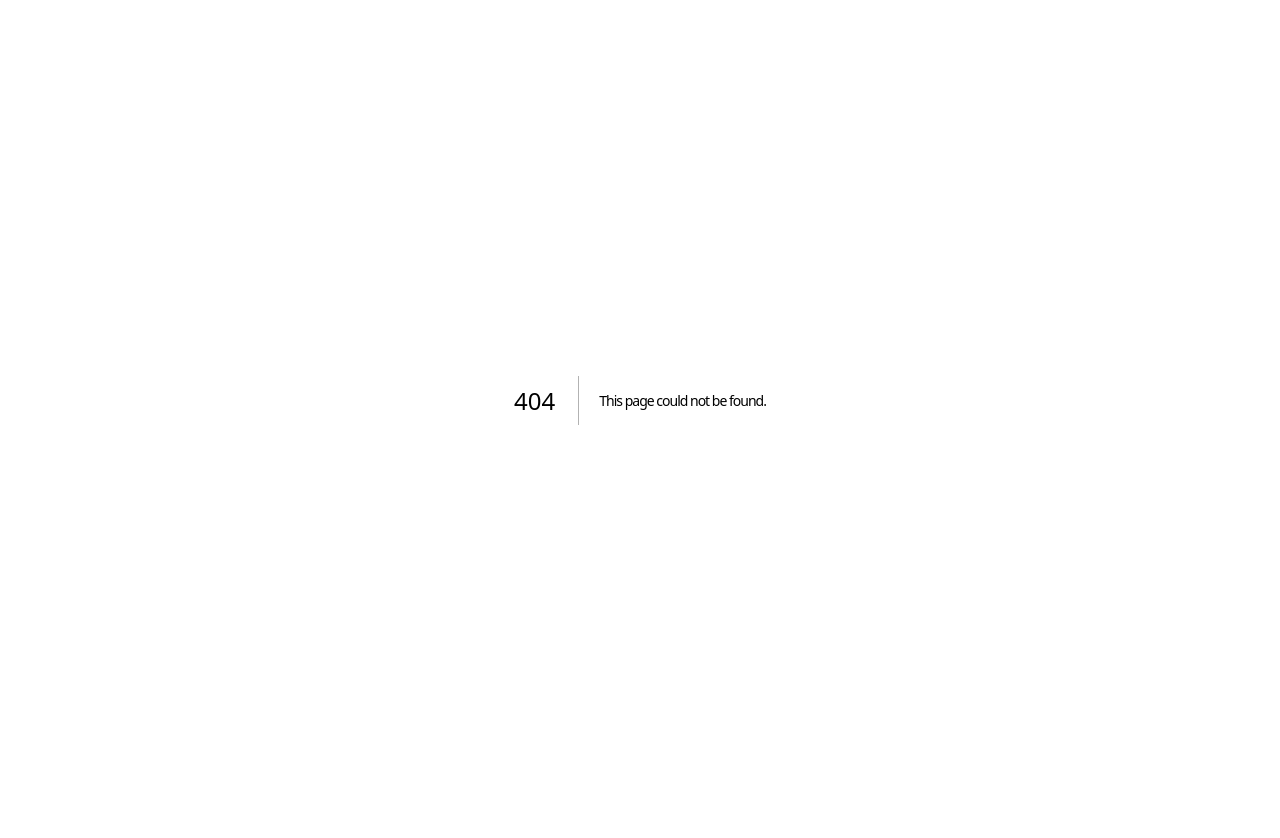
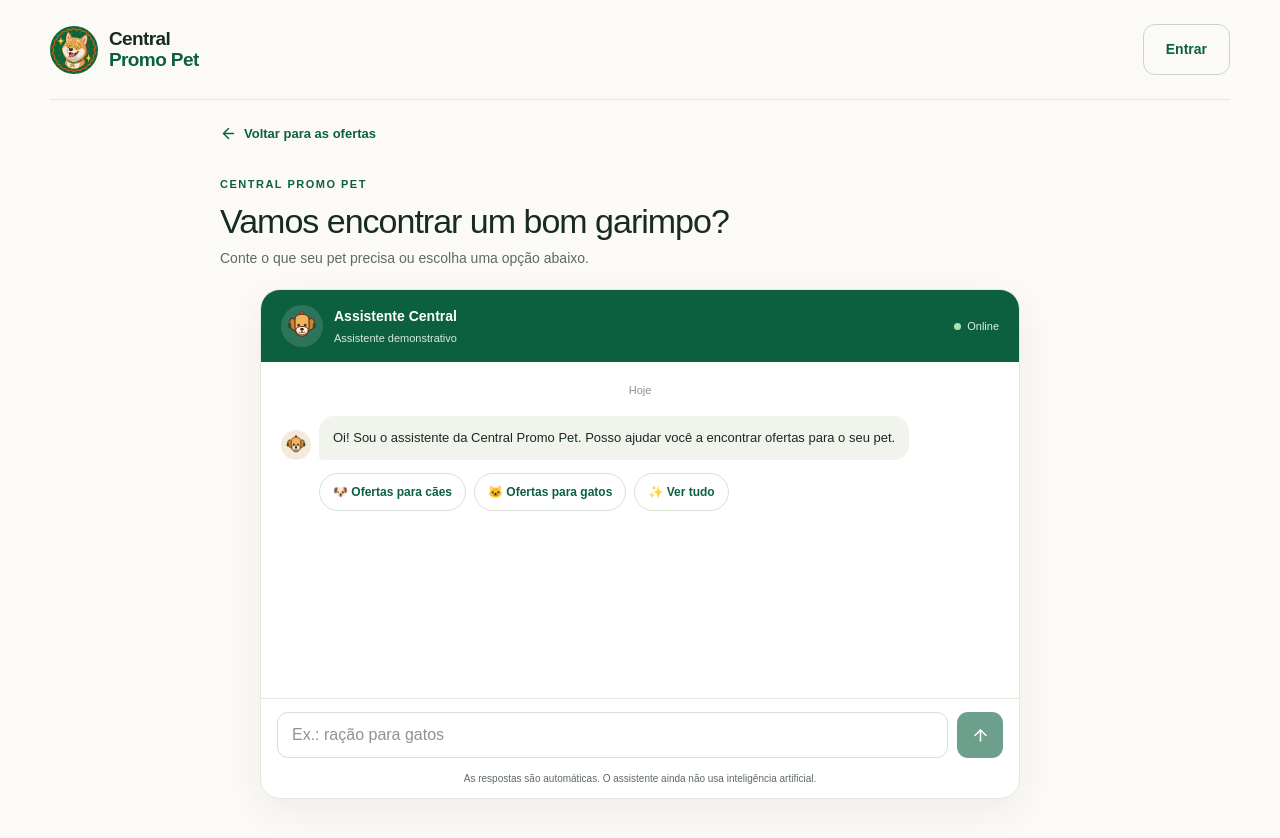
Before and after one commit to ltreven/centralpromopet, a Next.js app in the folder apps/centralpromopet-web/: page /chat in a window 1280 px wide. Before the commit this address had no page. Shown: the top 838 px of the page. Before the commit the page ends 800 px from the top, so only its background shows below. Built offline with nearby package versions, Linux system fonts and the light colour scheme; no server answers.

Commit message:
feat: add dedicated pet chat and refresh seed images

```diff
--- /dev/null
+++ b/apps/centralpromopet-web/app/chat/page.tsx
@@ -0,0 +1,15 @@
+import Link from 'next/link';
+import { ArrowLeft } from 'lucide-react';
+import { ChatScreen } from '@/components/chatbot';
+import { SiteHeader } from '@/components/site-header';
+
+export default function ChatPage() {
+  return <>
+    <SiteHeader />
+    <main className="chat-page container">
+      <Link href="/" className="chat-back"><ArrowLeft size={17} /> Voltar para as ofertas</Link>
+      <div className="chat-page-heading"><span className="eyebrow">CENTRAL PROMO PET</span><h1>Vamos encontrar um bom garimpo?</h1><p>Conte o que seu pet precisa ou escolha uma opção abaixo.</p></div>
+      <ChatScreen />
+    </main>
+  </>;
+}
--- a/apps/centralpromopet-web/app/globals.css
+++ b/apps/centralpromopet-web/app/globals.css
@@ -113,7 +113,6 @@ h2 { font-size: 32px; line-height: 1.2; letter-spacing: -1px; margin-block: 10px
   .site-footer > span:first-of-type { display: none; }
 }
 @media (max-width: 600px) {
-  .nav-offers { display: none; }
   .hero { grid-template-columns: 1fr; gap: 32px; }
   .hero h1 { font-size: 54px; }
   .hero-art { max-width: 300px; margin: 0 auto; }
@@ -175,25 +174,38 @@ h2 { font-size: 32px; line-height: 1.2; letter-spacing: -1px; margin-block: 10px
 .community { padding: 30px 38px; }
 .community h2 { font-size: 25px; }
 .community p { max-width: 520px; }
-.chatbot { position: fixed; z-index: 50; right: 24px; bottom: 22px; display: flex; flex-direction: column; align-items: flex-end; gap: 12px; }
-.chat-launcher { display: inline-flex; align-items: center; gap: 9px; min-height: 52px; padding: 0 18px; border: 0; border-radius: 999px; background: var(--green); color: white; font-weight: 750; box-shadow: 0 10px 28px #183b2533; }
-.chat-panel { width: min(370px, calc(100vw - 32px)); height: 470px; display: flex; flex-direction: column; overflow: hidden; border: 1px solid var(--line); border-radius: 18px; background: #fffefa; box-shadow: 0 18px 55px #182b2322; }
-.chat-header { display: flex; align-items: center; gap: 10px; padding: 14px 16px; background: var(--green); color: white; }
-.chat-header > div { display: flex; flex: 1; flex-direction: column; gap: 3px; }
-.chat-header strong { font-size: 14px; }
-.chat-header small { color: #d9e9de; font-size: 11px; }
-.chat-avatar { display: grid; place-items: center; width: 36px; height: 36px; border-radius: 50%; background: #ffffff22; }
-.chat-close { display: grid; place-items: center; width: 34px; height: 34px; border: 0; border-radius: 50%; background: transparent; color: white; }
-.chat-messages { flex: 1; display: flex; flex-direction: column; align-items: flex-start; gap: 10px; overflow-y: auto; padding: 16px; }
-.chat-message { max-width: 88%; padding: 10px 12px; margin: 0; border-radius: 13px; background: #eef3e8; color: var(--ink); font-size: 13px; line-height: 1.5; }
-.chat-message.user { align-self: flex-end; background: var(--green); color: white; }
-.chat-suggestions { display: flex; flex-wrap: wrap; gap: 7px; padding: 0 14px 12px; }
-.chat-suggestions button { border: 1px solid #d8dfd5; border-radius: 99px; padding: 7px 10px; background: white; color: var(--green); font-size: 11px; font-weight: 650; }
-.chat-form { display: flex; gap: 8px; padding: 12px; border-top: 1px solid var(--line); }
-.chat-form input { min-width: 0; flex: 1; height: 42px; padding: 0 12px; border: 1px solid #d8dfd5; border-radius: 10px; }
-.chat-form button { display: grid; place-items: center; width: 42px; height: 42px; border: 0; border-radius: 10px; background: var(--green); color: white; }
-.chat-form button:disabled { cursor: not-allowed; }
-.chat-disclaimer { padding: 0 14px 12px; color: var(--muted); font-size: 10px; }
+.chat-launcher { position: fixed; z-index: 50; right: 24px; bottom: 22px; display: inline-flex; align-items: center; justify-content: center; width: 58px; height: 58px; border-radius: 50%; background: var(--green); color: white; box-shadow: 0 10px 28px #183b2533; }
+.chat-launcher:hover { background: var(--green-dark); }
+.chat-page { max-width: 840px; padding-block: 24px 52px; }
+.chat-back { display: inline-flex; align-items: center; gap: 7px; color: var(--green); font-size: 13px; font-weight: 700; }
+.chat-page-heading { margin: 22px 0 20px; }
+.chat-page-heading h1 { font-size: clamp(25px, 4vw, 34px); line-height: 1.2; letter-spacing: -1px; margin: 6px 0; }
+.chat-page-heading p { color: var(--muted); font-size: 14px; margin: 0; }
+.chat-screen { height: min(620px, calc(100svh - 290px)); min-height: 450px; max-width: 760px; margin: 0 auto; display: flex; flex-direction: column; overflow: hidden; border: 1px solid var(--line); border-radius: 20px; background: white; box-shadow: 0 12px 36px #182b2310; }
+.chat-screen-header { display: flex; align-items: center; gap: 11px; padding: 15px 20px; background: var(--green); color: white; }
+.chat-avatar { display: grid; place-items: center; width: 42px; height: 42px; border-radius: 50%; background: #ffffff22; }
+.chat-screen-header > div { display: flex; flex: 1; flex-direction: column; gap: 3px; }
+.chat-screen-header strong { font-size: 14px; }
+.chat-screen-header small { color: #d9e9de; font-size: 11px; }
+.chat-online { display: inline-flex; align-items: center; gap: 6px; color: #e1eee4; font-size: 11px; }
+.chat-online span { width: 7px; height: 7px; border-radius: 50%; background: #a3e5b1; }
+.chat-screen-messages { flex: 1; display: flex; flex-direction: column; gap: 13px; overflow-y: auto; padding: 20px; }
+.chat-date { align-self: center; color: #87938c; font-size: 11px; margin: 0 0 4px; }
+.chat-row { display: flex; align-items: flex-end; gap: 8px; max-width: 88%; }
+.chat-row.user { align-self: flex-end; }
+.chat-mini-avatar { display: grid; place-items: center; flex: 0 0 30px; width: 30px; height: 30px; border-radius: 50%; background: #f4eadb; }
+.chat-message { padding: 12px 14px; border-radius: 15px 15px 15px 4px; background: #f1f4ec; color: var(--ink); font-size: 13px; line-height: 1.55; }
+.chat-message p { margin: 0; }
+.chat-message.user { border-radius: 15px 15px 4px 15px; background: var(--green); color: white; }
+.chat-action { display: inline-flex; margin-top: 10px; padding: 8px 11px; border-radius: 9px; background: white; color: var(--green); font-size: 12px; font-weight: 750; }
+.chat-suggestions { display: flex; flex-wrap: wrap; gap: 8px; margin-left: 38px; }
+.chat-suggestions button { border: 1px solid #d8dfd5; border-radius: 99px; padding: 9px 13px; background: white; color: var(--green); font-size: 12px; font-weight: 650; }
+.chat-suggestions button:hover { background: #f1f4ec; }
+.chat-screen-form { display: flex; gap: 9px; padding: 13px 16px; border-top: 1px solid var(--line); }
+.chat-screen-form input { min-width: 0; flex: 1; height: 46px; padding: 0 14px; border: 1px solid #d8dfd5; border-radius: 11px; }
+.chat-screen-form button { display: grid; place-items: center; width: 46px; height: 46px; border: 0; border-radius: 11px; background: var(--green); color: white; }
+.chat-screen-form button:disabled { cursor: not-allowed; }
+.chat-disclaimer { padding: 0 16px 12px; color: var(--muted); font-size: 10px; text-align: center; }
 @media (max-width: 600px) {
   .search-hero-content { min-height: 0; padding-block: 48px 36px; }
   .hero-logo { width: 76px; height: 76px; margin-bottom: 15px; }
@@ -209,9 +221,14 @@ h2 { font-size: 32px; line-height: 1.2; letter-spacing: -1px; margin-block: 10px
   .offer-card .price { align-items: flex-start; flex-direction: column; gap: 2px; }
   .offer-card .price del { order: 0; }
   .offer-card .offer-link { padding-inline: 12px; font-size: 14px; }
-  .chatbot { right: 14px; bottom: 14px; }
-  .chat-panel { height: min(470px, calc(100dvh - 95px)); }
-  .chat-launcher { min-height: 48px; }
+  .chat-launcher { right: 14px; bottom: 14px; width: 52px; height: 52px; }
+  .chat-page { padding-block: 18px 28px; }
+  .chat-page-heading { margin: 16px 0; }
+  .chat-screen { height: calc(100svh - 285px); min-height: 390px; border-radius: 16px; }
+  .chat-screen-header { padding: 13px 14px; }
+  .chat-screen-messages { padding: 15px 12px; }
+  .chat-row { max-width: 94%; }
+  .chat-suggestions { margin-left: 0; }
 }
 @media (prefers-reduced-motion: reduce) { html { scroll-behavior: auto; } .button { transition: none; } }
 
--- a/apps/centralpromopet-web/app/page.tsx
+++ b/apps/centralpromopet-web/app/page.tsx
@@ -1,5 +1,7 @@
 import { HomeLanding } from '@/components/home-landing';
 
-export default function Home() {
-  return <HomeLanding />;
+export default async function Home({ searchParams }: { searchParams: Promise<{ q?: string; pet?: string }> }) {
+  const params = await searchParams;
+  const initialPet = params.pet === 'dogs' || params.pet === 'cats' || params.pet === 'all' ? params.pet : 'all';
+  return <HomeLanding initialQuery={params.q || ''} initialPet={initialPet} shouldScrollToOffers={Boolean(params.q || params.pet)} />;
 }
--- a/apps/centralpromopet-web/components/chatbot.tsx
+++ b/apps/centralpromopet-web/components/chatbot.tsx
@@ -1,30 +1,62 @@
 'use client';
 
-import { FormEvent, useState } from 'react';
-import { ArrowUp, Bot, MessageCircle, X } from 'lucide-react';
-import type { PetFilter } from '@/components/promotions';
+import { FormEvent, useEffect, useRef, useState } from 'react';
+import Link from 'next/link';
+import { ArrowUp } from 'lucide-react';
 
-type Message = { id: number; from: 'bot' | 'user'; text: string };
+type PetFilter = 'dogs' | 'cats' | 'all';
+type Message = { id: number; from: 'bot' | 'user'; text: string; action?: { label: string; href: string } };
 const suggestions: { label: string; pet: PetFilter }[] = [
   { label: '🐶 Ofertas para cães', pet: 'dogs' },
   { label: '🐱 Ofertas para gatos', pet: 'cats' },
   { label: '✨ Ver tudo', pet: 'all' },
 ];
 
-export function Chatbot({ onSearch }: { onSearch: (value: string, pet?: PetFilter) => void }) {
-  const [open, setOpen] = useState(false);
+function DogRobot({ size = 24 }: { size?: number }) {
+  return <svg width={size} height={size} viewBox="0 0 64 64" fill="none" aria-hidden="true">
+    <path d="M17 18C9 12 4 18 6 29c1 7 5 12 12 13M47 18c8-6 13 0 11 11-1 7-5 12-12 13" fill="#C98735" stroke="#5A321E" strokeWidth="2.5" strokeLinejoin="round" />
+    <path d="M32 4v7" stroke="#5A321E" strokeWidth="3" strokeLinecap="round" /><circle cx="32" cy="4" r="3" fill="#F25A24" stroke="#5A321E" strokeWidth="1.5" />
+    <path d="M17 18c0-7 7-11 15-11s15 4 15 11v17c0 11-6 19-15 19s-15-8-15-19V18Z" fill="#F2B35B" stroke="#5A321E" strokeWidth="2.5" />
+    <rect x="3" y="26" width="5" height="10" rx="2.5" fill="#0B603A" stroke="#5A321E" strokeWidth="1.5" /><rect x="56" y="26" width="5" height="10" rx="2.5" fill="#0B603A" stroke="#5A321E" strokeWidth="1.5" />
+    <circle cx="25" cy="30" r="3" fill="#39251F" /><circle cx="39" cy="30" r="3" fill="#39251F" /><circle cx="26" cy="29" r=".8" fill="white" /><circle cx="40" cy="29" r=".8" fill="white" />
+    <path d="M19 39c1-4 6-6 13-6s12 2 13 6c1 7-6 12-13 12s-14-5-13-12Z" fill="#FFF0D7" stroke="#5A321E" strokeWidth="2" />
+    <path d="M28 39c0-2 2-3 4-3s4 1 4 3-2 3-4 3-4-1-4-3Z" fill="#39251F" /><path d="M32 42v3m0 0c-2 2-4 2-6 0m6 0c2 2 4 2 6 0" stroke="#5A321E" strokeWidth="1.8" strokeLinecap="round" />
+  </svg>;
+}
+
+export function Chatbot() {
+  return <Link href="/chat" className="chat-launcher" aria-label="Abrir conversa com o assistente" title="Abrir conversa com o assistente"><DogRobot size={34} /></Link>;
+}
+
+export function ChatScreen() {
   const [text, setText] = useState('');
-  const [messages, setMessages] = useState<Message[]>([{ id: 0, from: 'bot', text: 'Oi! Posso ajudar a encontrar um bom garimpo para o seu pet. O que você procura?' }]);
+  const endOfMessages = useRef<HTMLDivElement>(null);
+  const [messages, setMessages] = useState<Message[]>([
+    { id: 0, from: 'bot', text: 'Oi! Sou o assistente da Central Promo Pet. Posso ajudar você a encontrar ofertas para o seu pet.' },
+  ]);
+  useEffect(() => endOfMessages.current?.scrollIntoView({ behavior: 'smooth', block: 'end' }), [messages]);
 
   function reply(value: string, pet?: PetFilter) {
     const trimmed = value.trim();
     const selectedPet = pet ?? 'all';
+    const petLabel = selectedPet === 'dogs' ? 'cães' : selectedPet === 'cats' ? 'gatos' : 'todos os pets';
+    const query = trimmed ? `?q=${encodeURIComponent(trimmed)}` : `?pet=${selectedPet}`;
+    const action = {
+      label: trimmed ? `Ver ofertas para “${trimmed}”` : `Ver ofertas para ${petLabel}`,
+      href: `/${query}#promocoes`,
+    };
     setMessages((current) => [
       ...current,
       ...(trimmed ? [{ id: Date.now(), from: 'user' as const, text: trimmed }] : []),
-      { id: Date.now() + 1, from: 'bot', text: trimmed ? `Certo! Vou filtrar as ofertas por “${trimmed}”.` : `Separei as ofertas para ${selectedPet === 'dogs' ? 'cães' : selectedPet === 'cats' ? 'gatos' : 'todos os pets'}.` },
+      {
+        id: Date.now() + 1,
+        from: 'bot',
+        text: trimmed
+          ? `Ainda sou um assistente de demonstração, mas posso filtrar as ofertas por “${trimmed}” para você.`
+          : `Certo! Separei as ofertas para ${petLabel}.`,
+        action,
+      },
     ]);
-    onSearch(trimmed, pet);
     setText('');
   }
 
@@ -33,16 +65,28 @@ export function Chatbot({ onSearch }: { onSearch: (value: string, pet?: PetFilte
     if (text.trim()) reply(text);
   }
 
-  return <div className="chatbot">
-    {open && <section className="chat-panel" aria-label="Assistente demonstrativo" aria-live="polite">
-      <header className="chat-header"><span className="chat-avatar"><Bot size={20} /></span><div><strong>Posso te ajudar?</strong><small>Assistente demonstrativo</small></div><button type="button" className="chat-close" onClick={() => setOpen(false)} aria-label="Fechar conversa"><X size={19} /></button></header>
-      <div className="chat-messages">{messages.map((message) => <p className={`chat-message ${message.from}`} key={message.id}>{message.text}</p>)}</div>
+  return <section className="chat-screen" aria-label="Conversa com o assistente">
+    <header className="chat-screen-header">
+      <span className="chat-avatar"><DogRobot size={30} /></span>
+      <div><strong>Assistente Central</strong><small>Assistente demonstrativo</small></div>
+      <span className="chat-online"><span /> Online</span>
+    </header>
+    <div className="chat-screen-messages" aria-live="polite">
+      <p className="chat-date">Hoje</p>
+      {messages.map((message) => <div className={`chat-row ${message.from}`} key={message.id}>
+        {message.from === 'bot' && <span className="chat-mini-avatar"><DogRobot size={20} /></span>}
+        <div className={`chat-message ${message.from}`}>
+          <p>{message.text}</p>
+          {message.action && <Link className="chat-action" href={message.action.href}>{message.action.label}</Link>}
+        </div>
+      </div>)}
       {messages.length === 1 && <div className="chat-suggestions">{suggestions.map((suggestion) => <button type="button" key={suggestion.pet} onClick={() => reply('', suggestion.pet)}>{suggestion.label}</button>)}</div>}
-      <form className="chat-form" onSubmit={submit}><input aria-label="Digite o que procura" placeholder="Ex.: ração para gatos" value={text} onChange={(event) => setText(event.target.value)} /><button type="submit" aria-label="Enviar mensagem" disabled={!text.trim()}><ArrowUp size={18} /></button></form>
-      <small className="chat-disclaimer">As respostas são automáticas e só filtram as ofertas disponíveis.</small>
-    </section>}
-    <button type="button" className="chat-launcher" aria-expanded={open} onClick={() => setOpen((value) => !value)}>
-      {open ? <X size={20} /> : <MessageCircle size={20} />}{open ? 'Fechar' : 'Posso te ajudar?'}
-    </button>
-  </div>;
+      <div ref={endOfMessages} />
+    </div>
+    <form className="chat-screen-form" onSubmit={submit}>
+      <input aria-label="Digite o que procura" placeholder="Ex.: ração para gatos" value={text} onChange={(event) => setText(event.target.value)} />
+      <button type="submit" aria-label="Enviar mensagem" disabled={!text.trim()}><ArrowUp size={19} /></button>
+    </form>
+    <p className="chat-disclaimer">As respostas são automáticas. O assistente ainda não usa inteligência artificial.</p>
+  </section>;
 }
--- a/apps/centralpromopet-web/components/home-landing.tsx
+++ b/apps/centralpromopet-web/components/home-landing.tsx
@@ -1,6 +1,6 @@
 'use client';
 
-import { FormEvent, useState } from 'react';
+import { FormEvent, useEffect, useState } from 'react';
 import Image from 'next/image';
 import { ArrowUpRight, Search, MessageCircle } from 'lucide-react';
 import { SiteHeader } from '@/components/site-header';
@@ -15,18 +15,17 @@ const petFilters: { value: PetFilter; label: string; icon: string }[] = [
   { value: 'all', label: 'Tudo', icon: '✨' },
 ];
 
-export function HomeLanding() {
-  const [query, setQuery] = useState('');
-  const [activePet, setActivePet] = useState<PetFilter>('all');
+export function HomeLanding({ initialQuery, initialPet, shouldScrollToOffers }: { initialQuery: string; initialPet: PetFilter; shouldScrollToOffers: boolean }) {
+  const [query, setQuery] = useState(initialQuery);
+  const [activePet, setActivePet] = useState<PetFilter>(initialPet);
+  useEffect(() => {
+    if (shouldScrollToOffers) {
+      requestAnimationFrame(() => document.getElementById('promocoes')?.scrollIntoView());
+    }
+  }, [shouldScrollToOffers]);
 
   function submitSearch(event: FormEvent<HTMLFormElement>) {
     event.preventDefault();
-    document.getElementById('promocoes')?.scrollIntoView({ behavior: 'smooth' });
-  }
-
-  function searchFromChat(value: string, pet?: PetFilter) {
-    setQuery(pet ? '' : value);
-    setActivePet(pet || 'all');
     document.getElementById('promocoes')?.scrollIntoView({ behavior: 'smooth' });
   }
 
@@ -68,6 +67,6 @@ export function HomeLanding() {
       </section>
     </main>
     <footer className="container site-footer"><Brand /><span>Carinho pelo seu pet. Cuidado com seu bolso.</span><span>© {new Date().getFullYear()} Central Promo Pet</span></footer>
-    <Chatbot onSearch={searchFromChat} />
+    <Chatbot />
   </>;
 }
```
Also changed, not shown: 3 other files (tests, documents, lock files or other folders).
